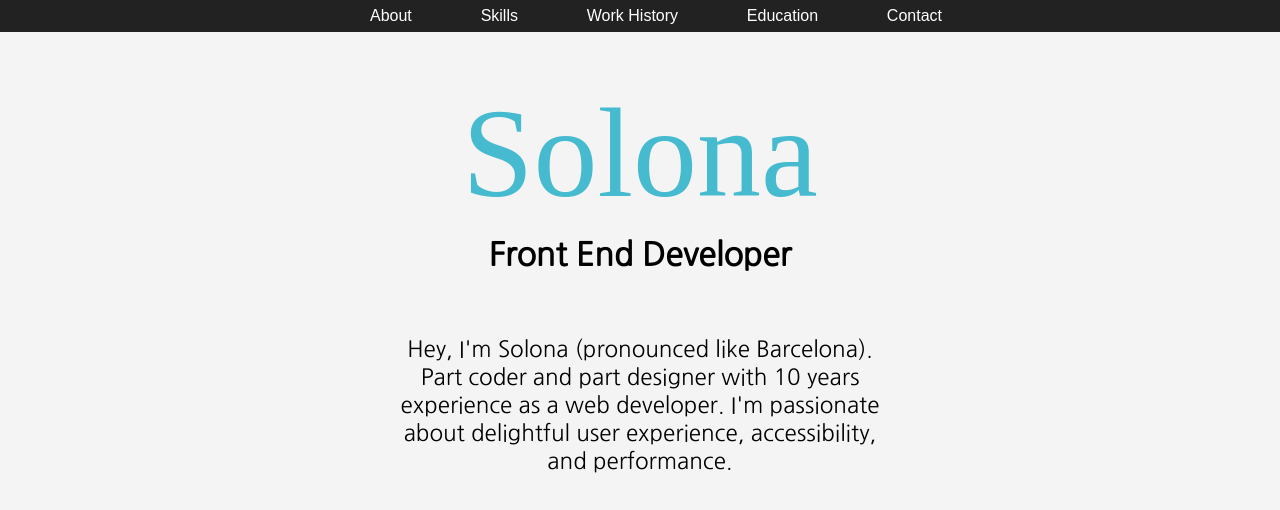
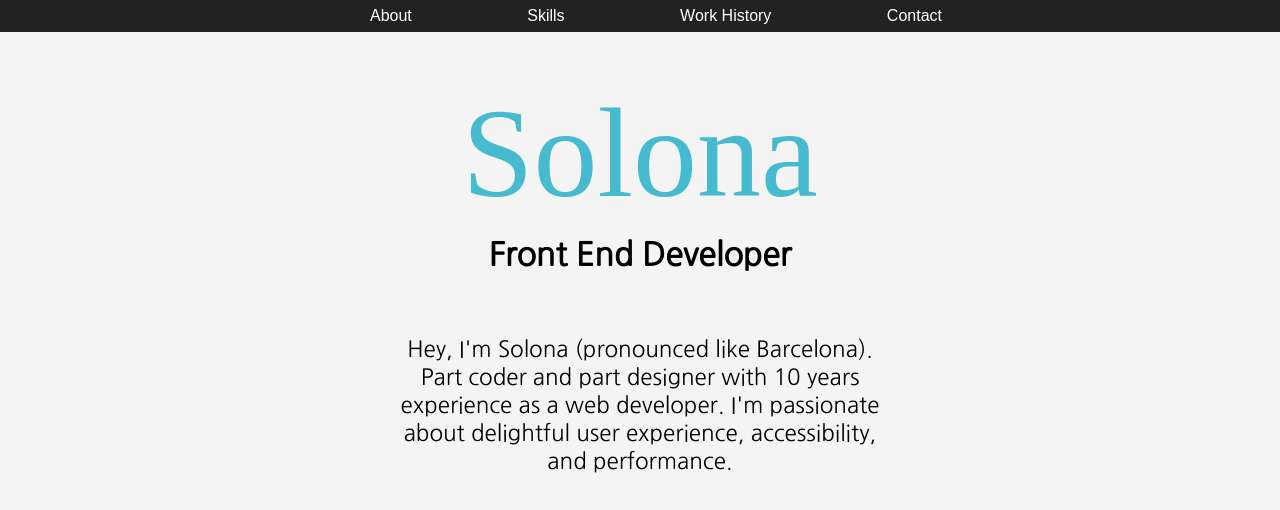
Before and after one commit to solonaarmstrong-zz/portfolio, a React (Create React App) app: page / in a window 1280 px wide. Shown: the top 510 px of the page. Built offline with nearby package versions, Linux system fonts and the light colour scheme; a web font is replaced by a local one.

Commit message:
Remove education

```diff
--- a/src/App.tsx
+++ b/src/App.tsx
@@ -5,7 +5,6 @@ import Introduction from './components/Introduction/Introduction';
 import About from './components/About/About';
 import Skills from './components/Skills/Skills';
 import WorkHistory from './components/WorkHistory/WorkHistory';
-import Education from './components/Education/Education';
 import Contact from './components/Contact/Contact';
 import FadeIn from './components/FadeIn/FadeIn';
 import {TransitionDuration} from './types';
@@ -53,11 +52,6 @@ class App extends Component<Props, State> {
               accessibilityLabel="Work History"
             />
             <NavigationLink
-              to="/education"
-              content="Education"
-              accessibilityLabel="Education"
-            />
-            <NavigationLink
               to="/contact"
               content="Contact"
               accessibilityLabel="Contact"
@@ -75,7 +69,6 @@ class App extends Component<Props, State> {
             <Route exact path="/about" component={About} />
             <Route exact path="/skills" component={Skills} />
             <Route exact path="/work-history" component={WorkHistory} />
-            <Route exact path="/education" component={Education} />
             <Route exact path="/contact" component={Contact} />
 
             {navigationMarkup}
--- a/src/components/Education/Education.tsx
+++ /dev/null
@@ -1,17 +0,0 @@
-import React, {Component} from 'react';
-import FadeIn from '../FadeIn/FadeIn';
-
-interface Props {}
-interface State {}
-
-class Education extends Component<Props, State> {
-  render() {
-    return (
-      <FadeIn duration={400}>
-        <div>Education</div>
-      </FadeIn>
-    );
-  }
-}
-
-export default Education;
```
